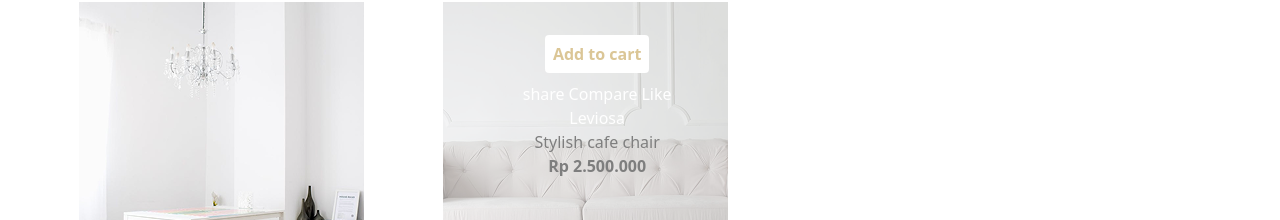
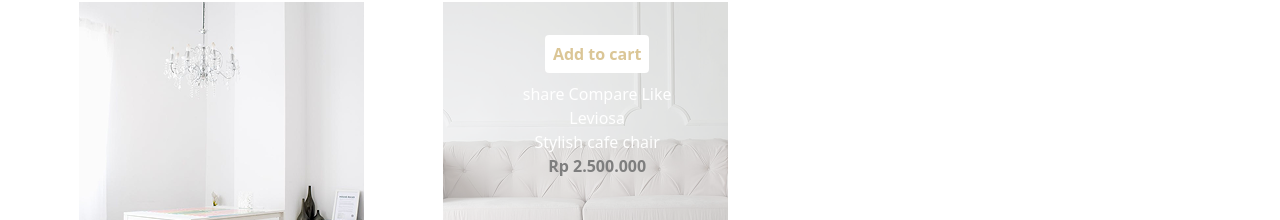
Before and after one commit to Govamarket/Furniture-Show-room, a React (Create React App) app: page / in a window 1280 px wide. Shown: the part 1587-1807 px from the top of the page. Built offline with nearby package versions, Linux system fonts and the light colour scheme.

Commit message:
initial commit

```diff
--- a/src/Components/Pages/Home.js
+++ b/src/Components/Pages/Home.js
@@ -101,7 +101,7 @@ const Home = () => {
               <span className="text-white">
                 <p>Leviosa</p>
               </span>
-              <span>
+              <span className="text-white">
                 <p>Stylish cafe chair</p>
               </span>
               <span className="font-bold">
```
